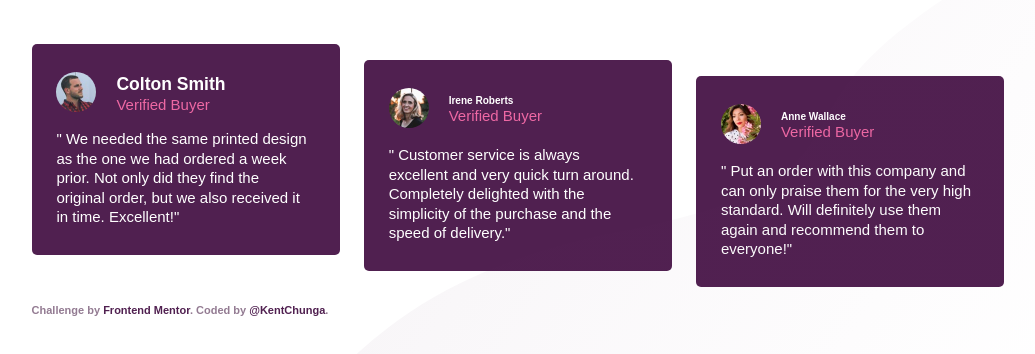
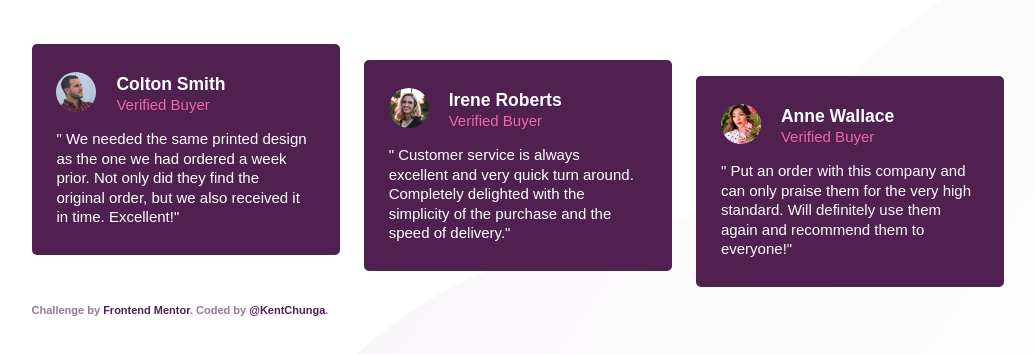
Before and after one commit to KentCP/Social-proof-section, a plain HTML site: page index.html in a window 1280 px wide. Shown: the part 326-680 px from the top of the page, without its empty margins (122-1157 px from the left). Drawn offline with Linux system fonts and the light colour scheme.

Commit message:
Update index.html

```diff
--- a/index.html
+++ b/index.html
@@ -120,7 +120,7 @@
               <img src="./images/image-irene.jpg" alt="" />
             </div>
             <div class="name__and-tag">
-              <h6 class="name">Irene Roberts</h6>
+              <h3 class="name">Irene Roberts</h3>
               <p class="tag">Verified Buyer</p>
             </div>
           </div>
@@ -138,7 +138,7 @@
               <img src="./images/image-anne.jpg" alt="" />
             </div>
             <div class="name__and-tag">
-              <h6 class="name">Anne Wallace</h6>
+              <h3 class="name">Anne Wallace</h3>
               <p class="tag">Verified Buyer</p>
             </div>
           </div>
```
